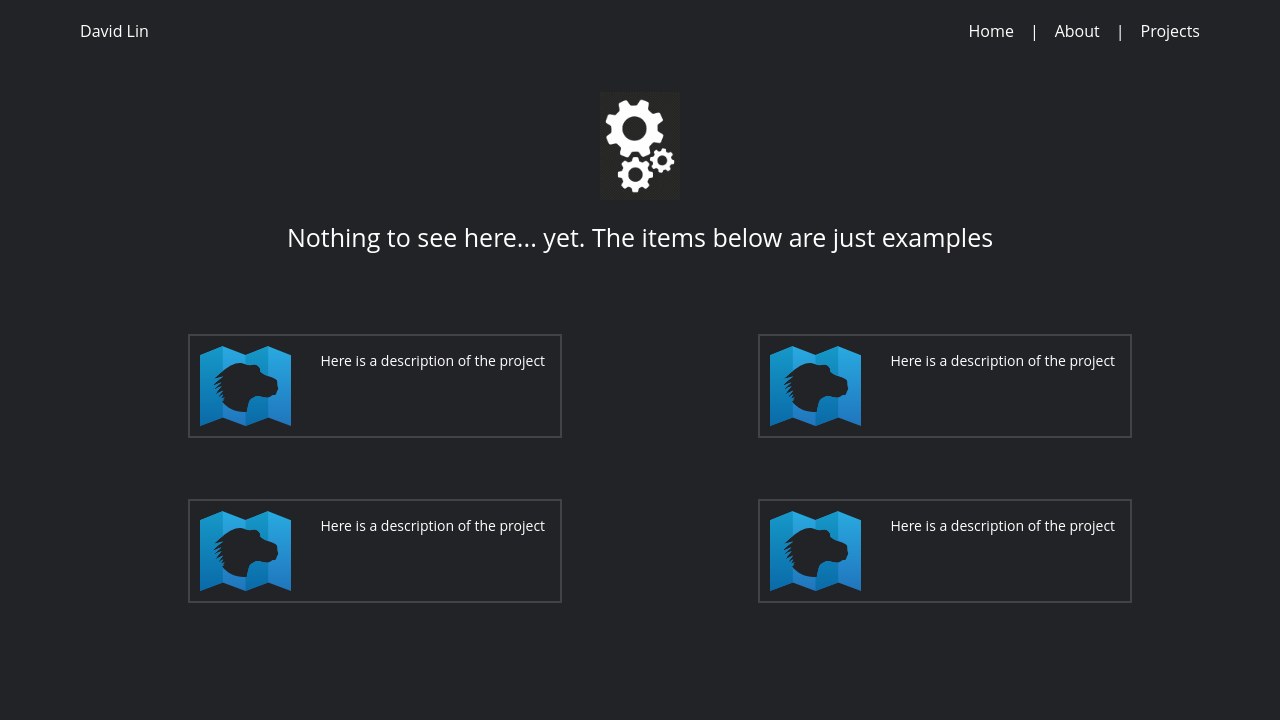
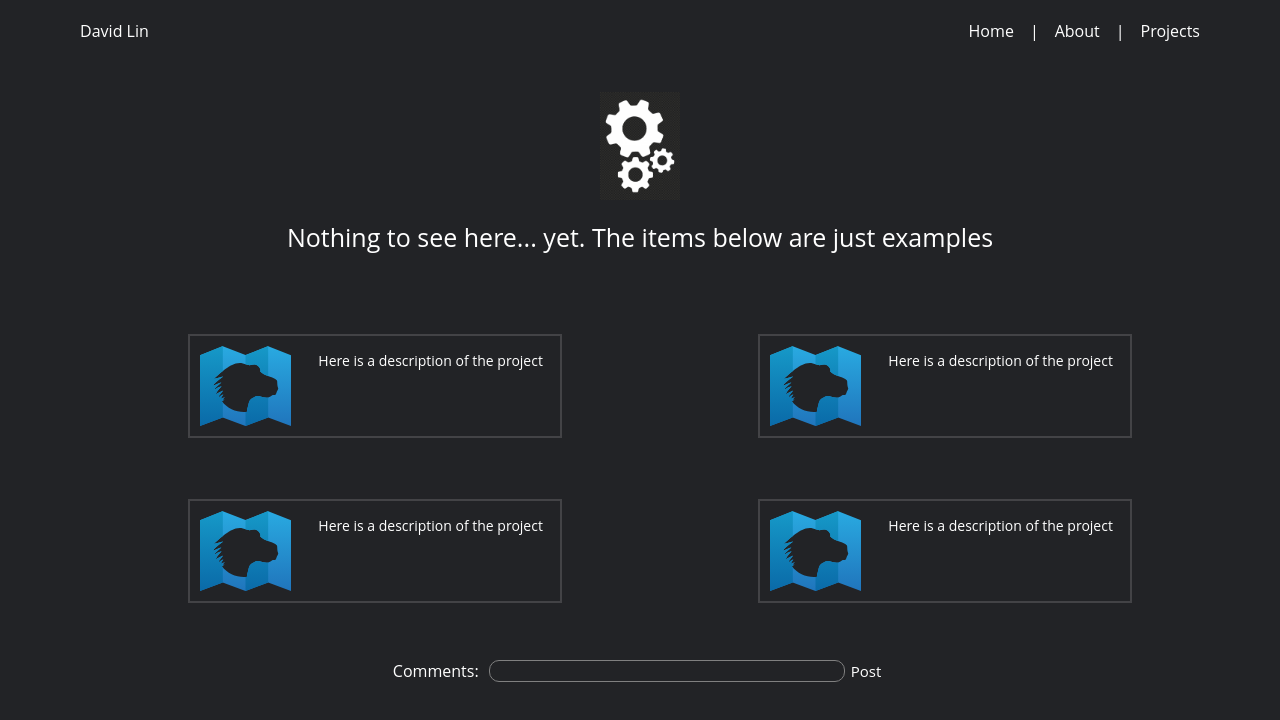
Before and after one commit to lindavid1998/personal_website, a plain HTML site: page projects.html in a window 1280 px wide. Drawn offline with Linux system fonts and the light colour scheme.

Commit message:
Add comment form in projects.html

```diff
--- a/projects.html
+++ b/projects.html
@@ -37,5 +37,14 @@
             <div class="project-description">Here is a description of the project</div>
         </li>
     </ul>
+
+    <form class="search">
+        Comments:
+        <div class="search-bar">
+          <input type="text" id="text">
+          <input type="submit" value="Post" id="send">
+        </div>
+    </form>
+
 </body>
 </html>
--- a/style.css
+++ b/style.css
@@ -106,10 +106,30 @@ nav {
 
 .project-description {
     font-size: 14px;
+    flex: 2 1 0;
     padding: 5px;
 }
 
 .project-image {
-    flex: 1 1 auto;
+    flex: 1 1 0;
     height: 80px;
 }
+
+.search {
+    display: flex;
+    justify-content: center;
+    align-items: center;
+    gap: 10px;
+}
+
+#text {
+    width: 350px;
+    flex: 1 1 auto;
+    border-radius: 10px;
+    border: 1px solid gray;
+}
+
+#send {
+    border: 0px;
+    font-size: 15px;
+}
```
